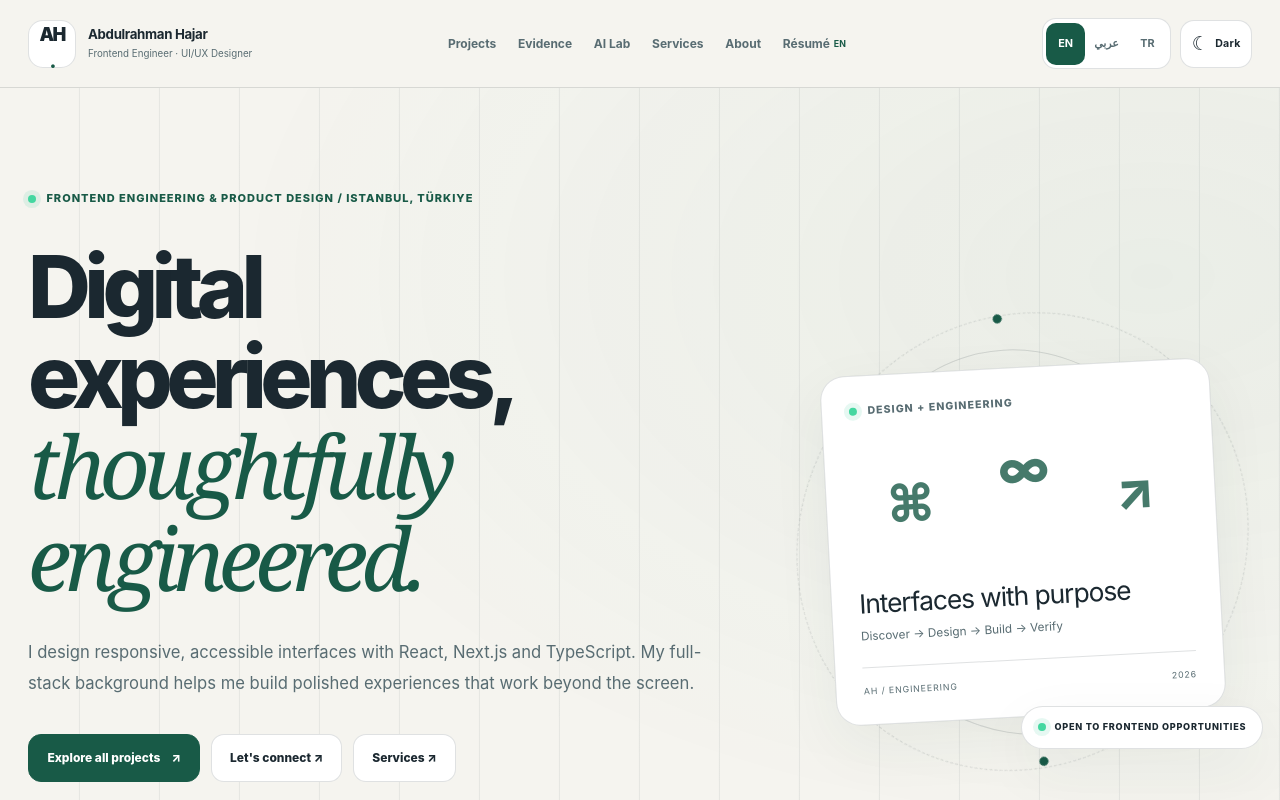
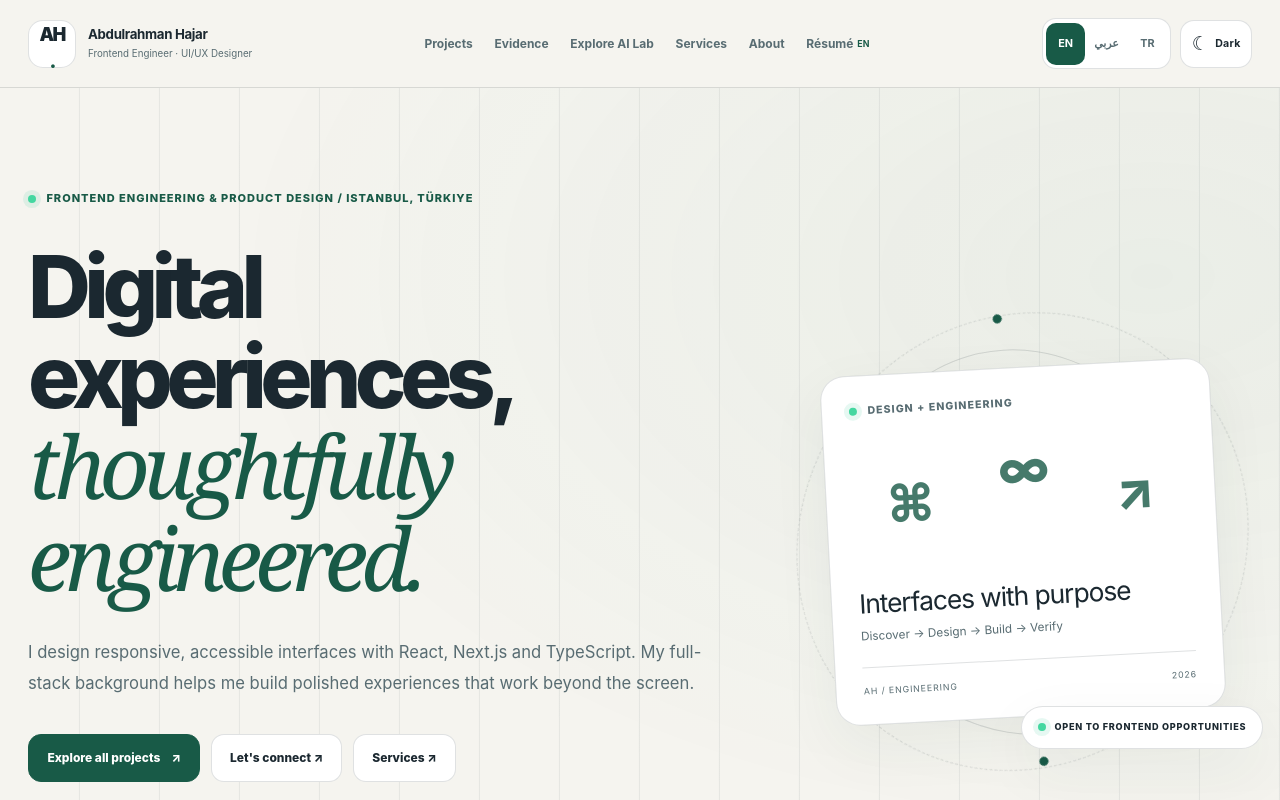
Before and after one commit to rahman-997/portfolio, a Next.js app: page / in a window 1280 px wide. Shown: the top 800 px of the page. Built offline with nearby package versions, Linux system fonts and the light colour scheme.

Commit message:
fix(portfolio): retain explicit AI Lab navigation while highlighting services

```diff
--- a/app/experience/PortfolioExperience.tsx
+++ b/app/experience/PortfolioExperience.tsx
@@ -24,7 +24,7 @@ export default function PortfolioExperience({locale}:{locale:Locale}) {
       <nav className={styles.nav} aria-label={locale==="ar"?"التنقل الرئيسي":locale==="tr"?"Ana gezinme":"Primary navigation"}>
         <a href="#work">{t.navWork}</a>
         <a href="#highlights">{more.navHighlights}</a>
-        <a href="#ai-lab">{t.navAtlas}</a>
+        <a href="#ai-lab">{locale==="en"?"Explore AI Lab":t.navAtlas}</a>
         <a href="#collaborate">{locale==="ar"?"الخدمات":locale==="tr"?"Hizmetler":"Services"}</a>
         <a href="#about">{t.navAbout}</a>
         <a href="/resume/">{t.navResume}<span className={styles.langHint}> EN</span></a>
```
